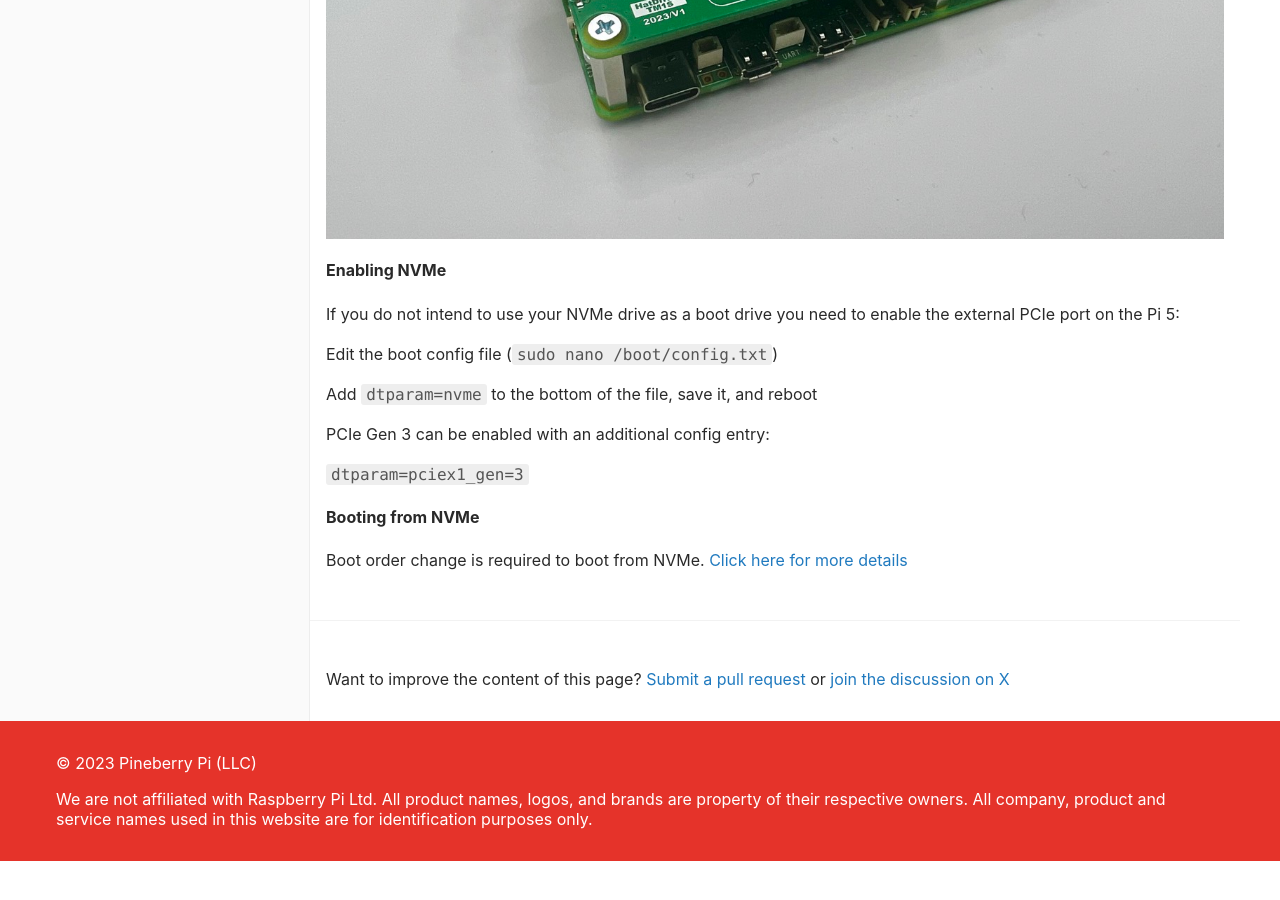
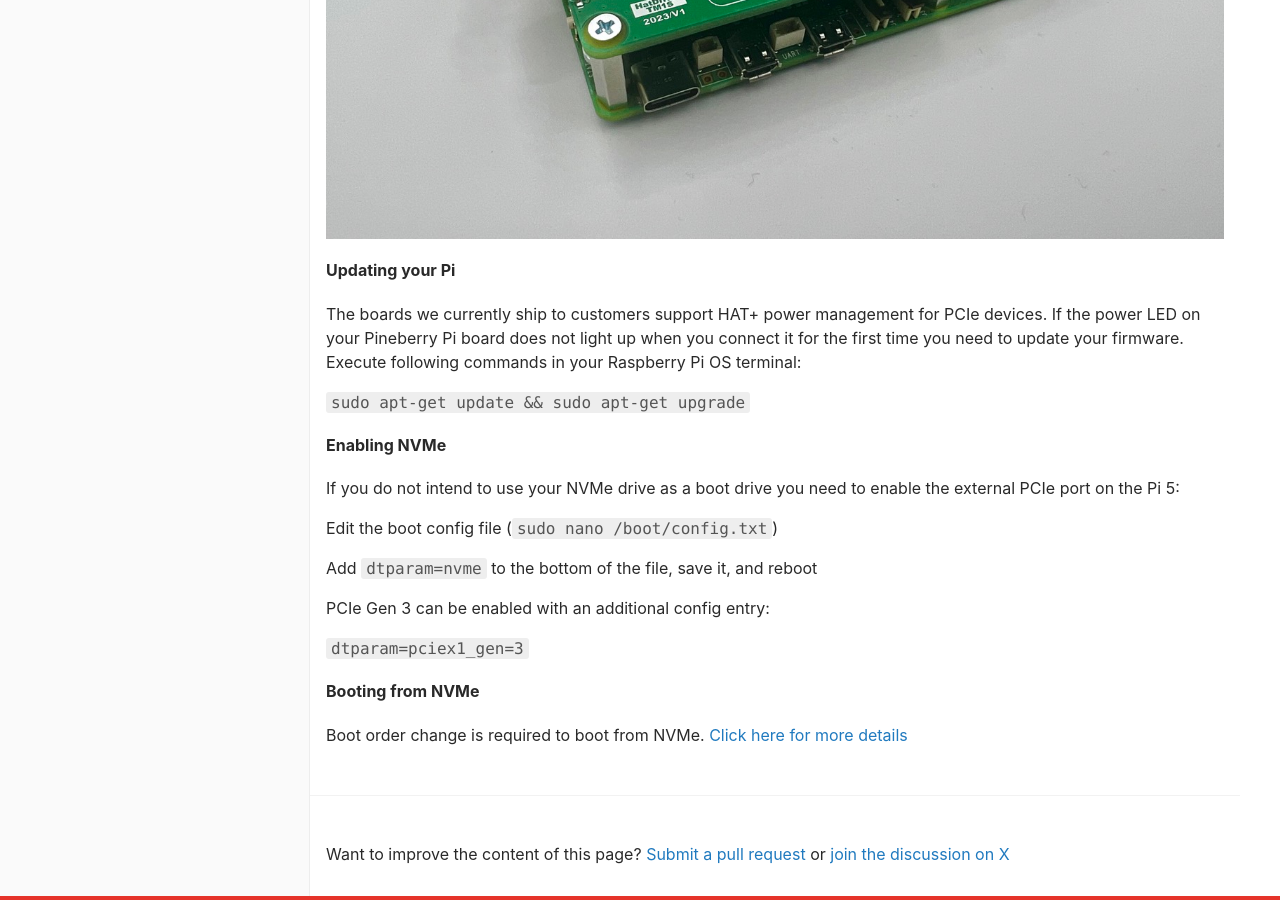
Before and after one commit to Pineboards/pineboards-docs.github.io, a Jekyll site: the page built from tutorial-connecting-your-hatdrive.md, in a window 1280 px wide and 900 px high, scrolled down 2087 px. Built offline with Jekyll 4.4.1, drawn with Linux system fonts in a browser that asks for light colours; our own code applies the rules of GitHub Pages for plain Markdown files; before the commit the page ends 2948 px from its top, so only the background shows below that.

Commit message:
Add info about firmware update for HAT+ power management

```diff
--- a/tutorial-connecting-your-hatdrive.md
+++ b/tutorial-connecting-your-hatdrive.md
@@ -12,9 +12,13 @@ There is an alignment triangle on both the ribbon and the HatDrive!, please use
 
 <img src="/assets/hatdrive-top-with-nvme.jpeg" alt="logo" style="width: 100%"/>
 
+#### Updating your Pi
+
+The boards we currently ship to customers support HAT+ power management for PCIe devices. If the power LED on your Pineberry Pi board does not light up when you connect it for the first time you need to update your firmware. Execute following commands in your Raspberry Pi OS terminal:
+
+`sudo apt-get update && sudo apt-get upgrade`
 
 #### Enabling NVMe
-
 
 If you do not intend to use your NVMe drive as a boot drive you need to enable the external PCIe port on the Pi 5:
 
```
